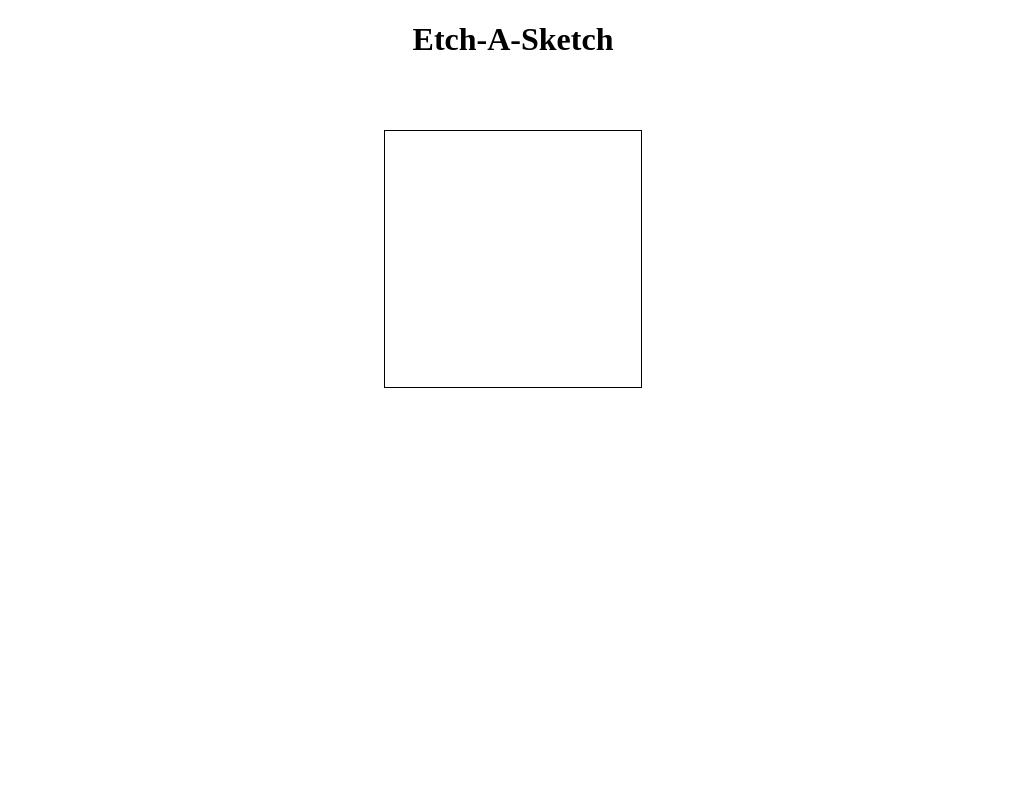
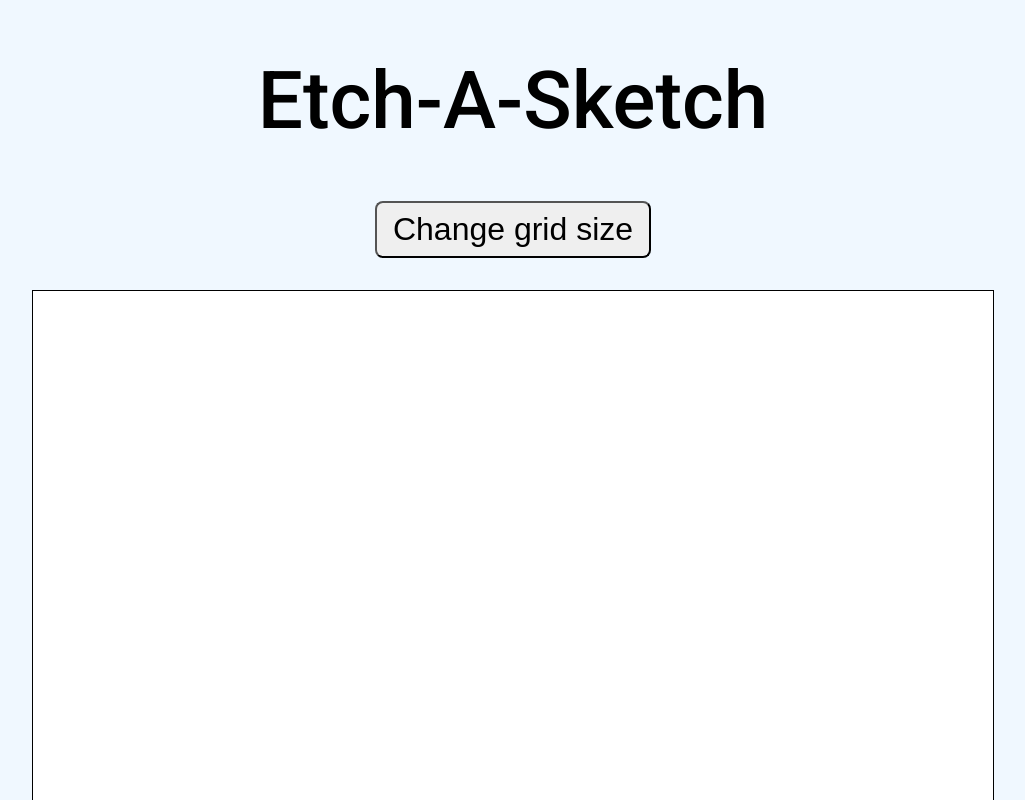
Before and after one commit to Arthwr/etch-a-sketch, a plain HTML site: page index.html in a window 1280 px wide. Shown: the top 800 px of the page, without its empty margins (127-1152 px from the left). Drawn offline with Linux system fonts and the light colour scheme.

Commit message:
[ADD] UI to change grid size on demand through prompt

```diff
--- a/index.html
+++ b/index.html
@@ -5,12 +5,23 @@
     <meta name="viewport" content="width=device-width, initial-scale=1.0" />
     <title>Etch-a-sketch</title>
     <link rel="stylesheet" href="styles.css" />
+    <link rel="preconnect" href="https://fonts.googleapis.com" />
+    <link rel="preconnect" href="https://fonts.gstatic.com" crossorigin />
+    <link
+      href="https://fonts.googleapis.com/css2?family=Roboto:wght@400;500&display=swap"
+      rel="stylesheet"
+    />
   </head>
   <body>
-    <h1>Etch-A-Sketch</h1>
-    <section>
+    <main>
+      <h1>Etch-A-Sketch</h1>
+      <section>
+        <div id="settings">
+          <button id="sizeButton">Change grid size</button>
+        </div>
         <div id="container"></div>
-    </section>
+      </section>
+    </main>
     <script src="scripts.js"></script>
   </body>
 </html>
--- a/scripts.js
+++ b/scripts.js
@@ -1,7 +1,14 @@
 const container = document.querySelector("#container");
-const gridSize = 16;
+const CONTAINER_SIZE = 960;
+let gridSize = 16;
 
 // Element creation
+function createGrid(gridSize) {
+  removeAllChildNodes(container);
+
+  // Calculate the size of each square based on the container width
+  const squareSize = CONTAINER_SIZE / gridSize;
+
   for (let i = 0; i < gridSize; i++) {
     const gridRow = document.createElement("div");
     gridRow.classList.add("row");
@@ -9,7 +16,11 @@ for (let i = 0; i < gridSize; i++) {
     for (let j = 0; j < gridSize; j++) {
       const gridSquare = document.createElement("div");
       gridSquare.classList.add("square");
+      gridSquare.style.width = `${squareSize}px`;
+      gridSquare.style.height = `${squareSize}px`;
+      gridSquare.style.setProperty("--grid-size", gridSize);
       gridRow.appendChild(gridSquare);
+    }
   }
 }
 
@@ -28,3 +39,27 @@ container.addEventListener("mousedown", (event) => {
 });
 container.addEventListener("mouseup", () => (isMouseDown = false));
 container.addEventListener("mouseover", drawSquare);
+
+// UI
+const sizeButton = document.querySelector("#sizeButton");
+
+function changeSize() {
+  const gridSizeInput = prompt("Change a grid size (not more than 100x100)");
+  const gridSize = parseInt(gridSizeInput, 10);
+  if (gridSize > 0 && gridSize <= 100 && !isNaN(gridSize)) {
+    createGrid(gridSize);
+  } else {
+    alert("Please type in correct number between 1 and 100");
+  }
+}
+sizeButton.addEventListener("click", changeSize);
+
+// Helper functions
+function removeAllChildNodes(parent) {
+  while (parent.firstChild) {
+    parent.removeChild(parent.firstChild);
+  }
+}
+
+// Init
+createGrid(gridSize);
--- a/styles.css
+++ b/styles.css
@@ -1,16 +1,34 @@
+body {
+  font-family: "Roboto", sans-serif;
+  background-color: aliceblue;
+}
+
 h1 {
   text-align: center;
+  font-size: 5rem;
+  font-weight: 500;
 }
 
 section {
   display: flex;
-  justify-content: center;
+  flex-direction: column;
+  justify-content: flex-start;
   align-items: center;
+  margin: 50px auto;
+  gap: 2rem;
+  max-width: 1400px;
+}
+
+button {
+  font-size: 2rem;
+  padding: 0.5rem 1rem;
+  border-radius: 0.5rem;
 }
 
 #container {
-  margin: 50px auto;
-  max-width: 960px;
+  background-color: white;
+  width: 960px;
+  height: auto;
   border: 1px solid black;
 }
 
@@ -20,7 +38,9 @@ section {
 }
 
 .square {
-  width: 1rem;
-  height: 1rem;
+  flex-basis: calc(100% / var (--grid-size));
   margin: 0;
+  width: 100%;
+  height: 100%;
+  box-sizing: border-box;
 }
```
Lines whose indentation alone changed are shown as unchanged.
